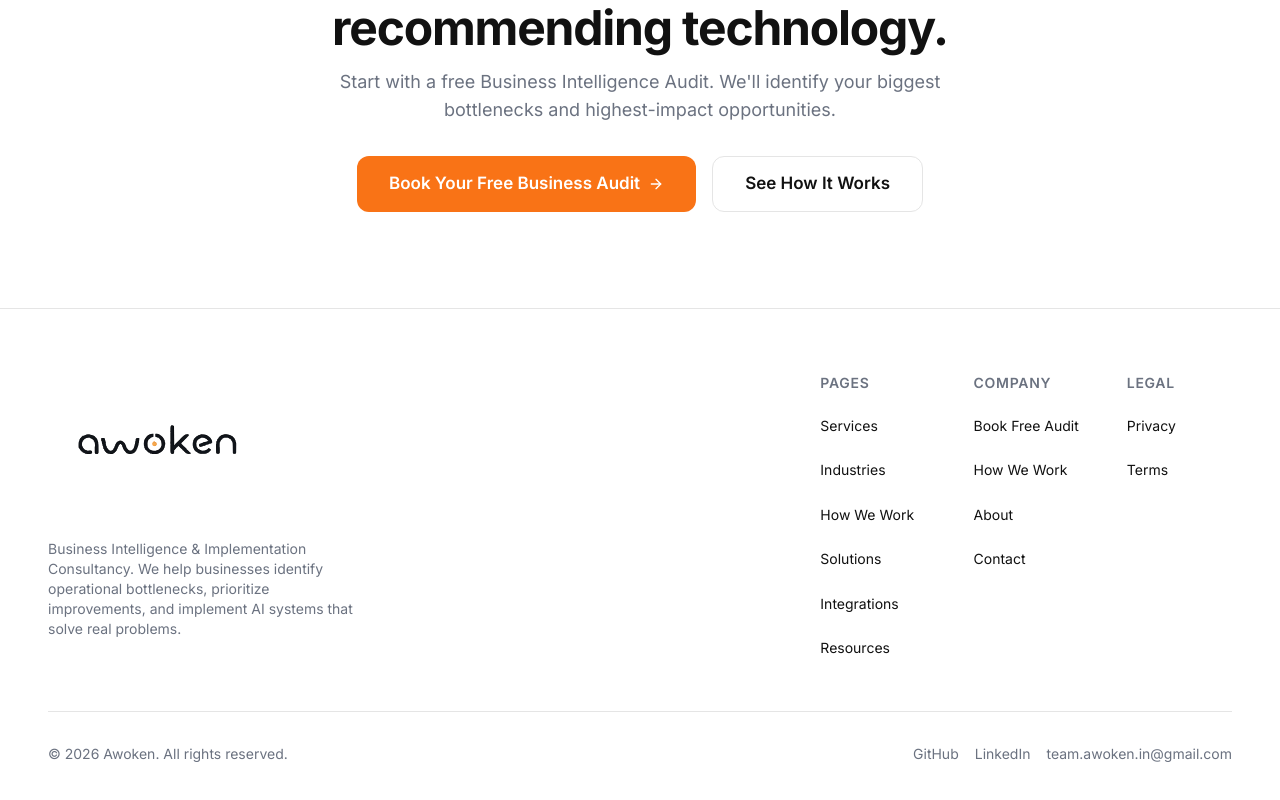
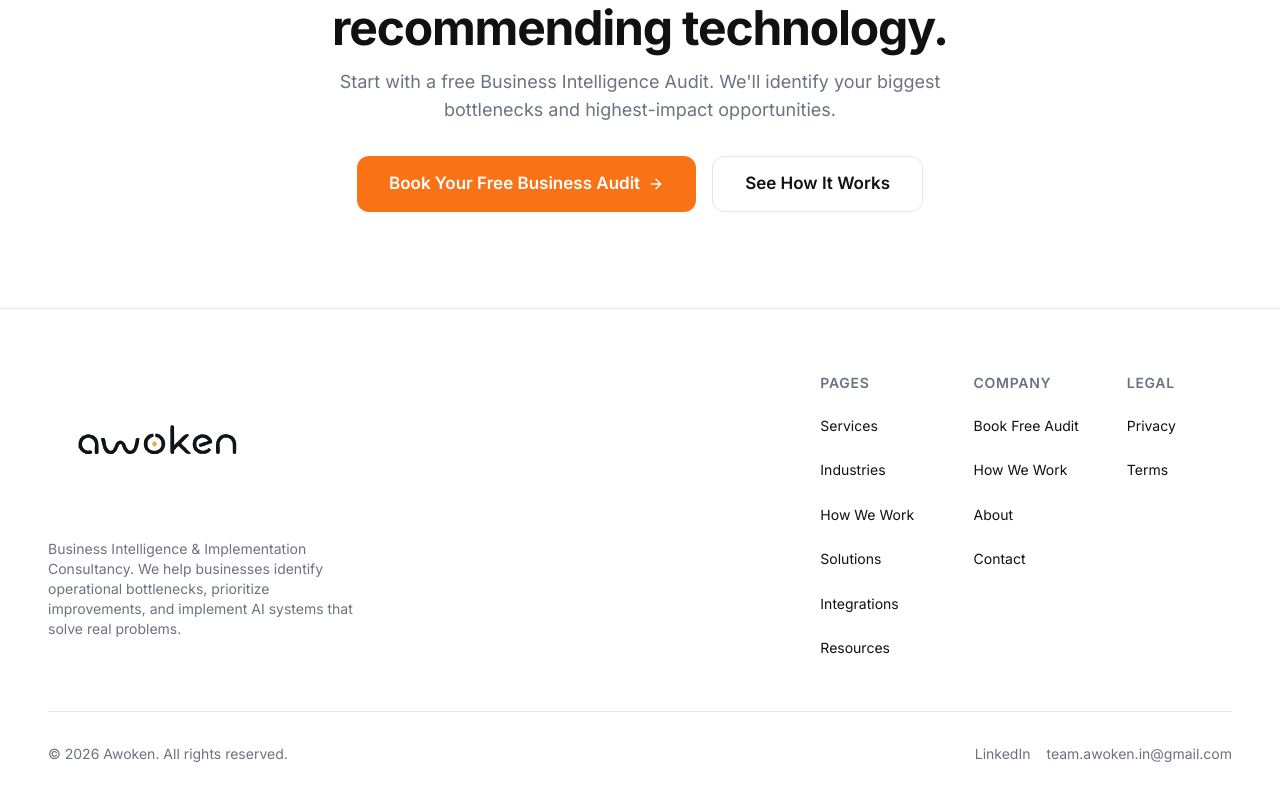
Before and after one commit to ThatKJ/awoken.in, a Next.js app: page / in a window 1280 px wide. Shown: the part 8005-8805 px from the top of the page. Built offline with nearby package versions, Linux system fonts and the light colour scheme.

Commit message:
remove GitHub, update LinkedIn link in footer

```diff
--- a/src/components/layout/footer.tsx
+++ b/src/components/layout/footer.tsx
@@ -71,10 +71,7 @@ export function Footer() {
             &copy; {new Date().getFullYear()} Awoken. All rights reserved.
           </p>
           <div className="flex items-center gap-4">
-            <a href="https://github.com/ThatKJ/awoken.in" target="_blank" rel="noopener noreferrer" className="text-sm text-muted-foreground hover:text-foreground transition-colors">
-              GitHub
-            </a>
-            <a href="https://linkedin.com/company/awoken-in" target="_blank" rel="noopener noreferrer" className="text-sm text-muted-foreground hover:text-foreground transition-colors">
+            <a href="https://www.linkedin.com/company/awoken-in/about/" target="_blank" rel="noopener noreferrer" className="text-sm text-muted-foreground hover:text-foreground transition-colors">
               LinkedIn
             </a>
             <a href="mailto:team.awoken.in@gmail.com" className="text-sm text-muted-foreground hover:text-foreground transition-colors">
```
